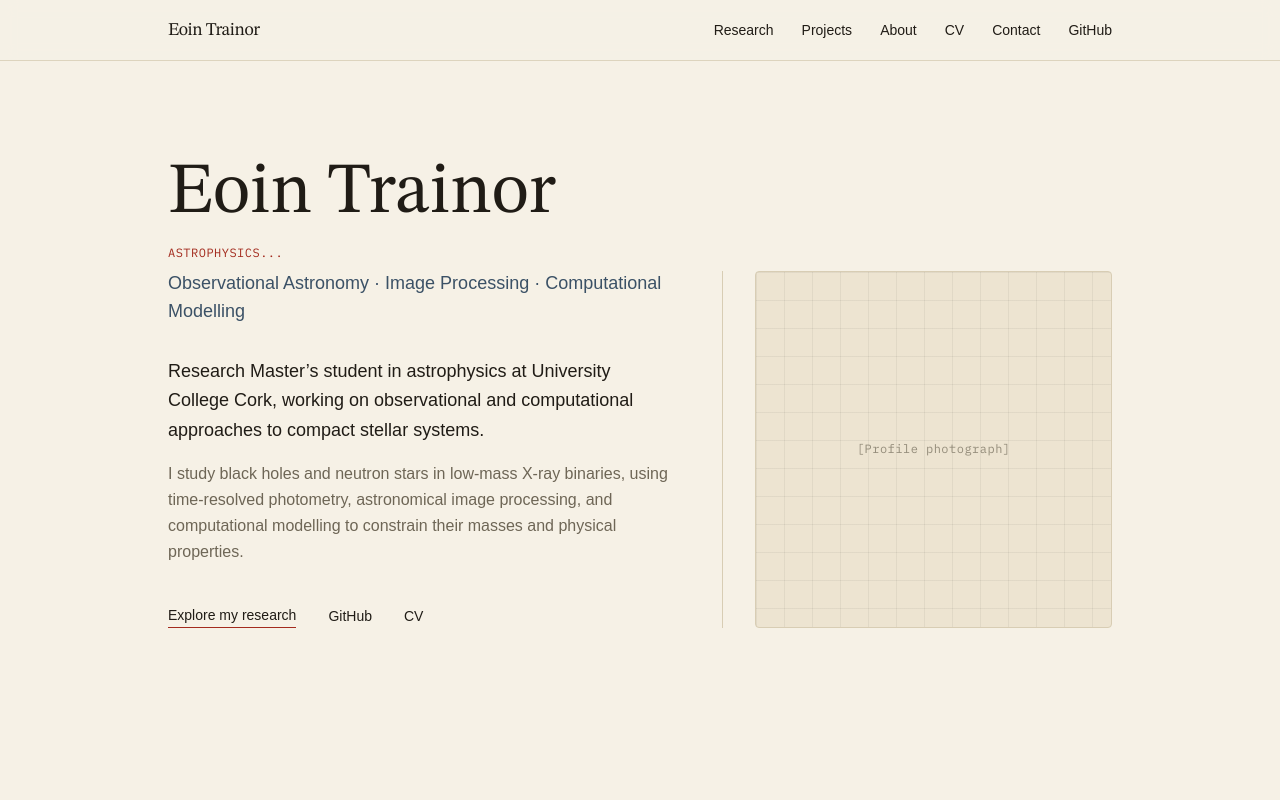
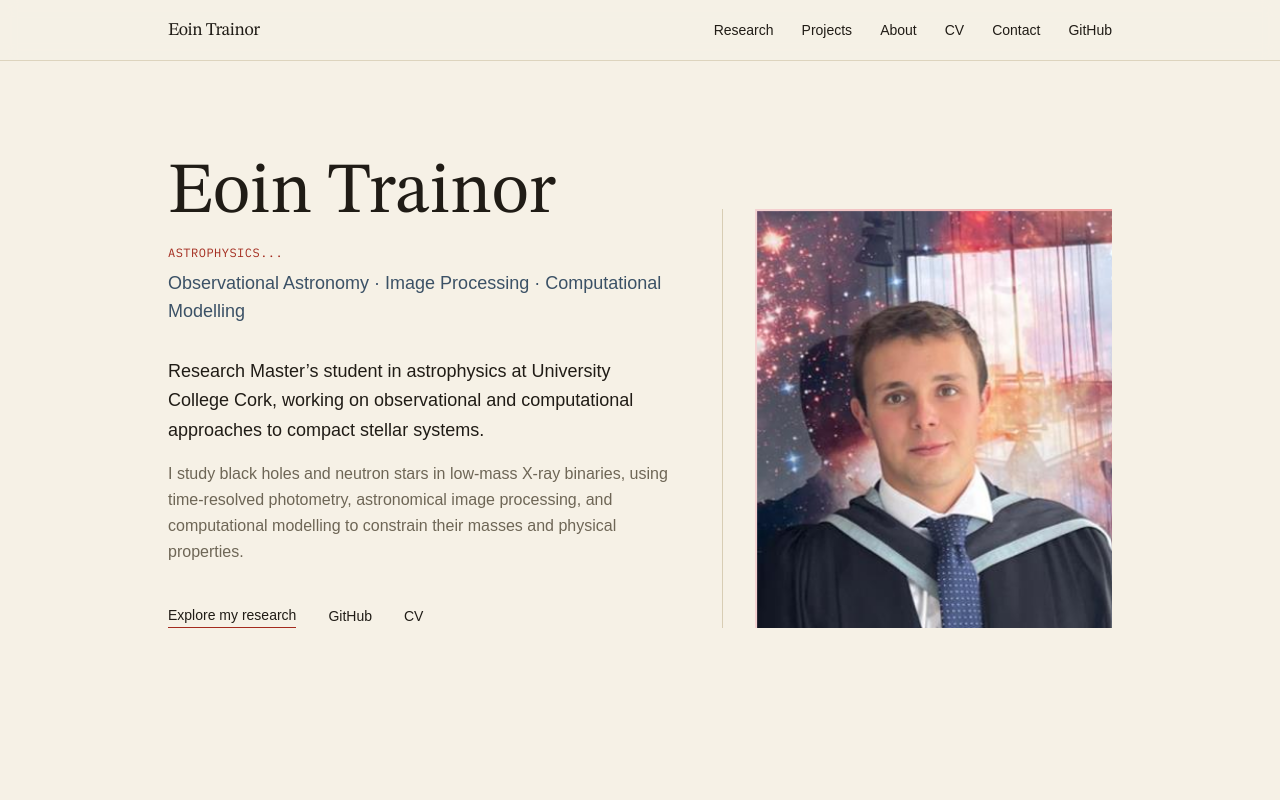
Before and after one commit to EoinTrainor/academic-website, a Next.js app: page / in a window 1280 px wide. Shown: the top 800 px of the page. Built offline with nearby package versions, Linux system fonts and the light colour scheme; a web font is replaced by a local one.

Commit message:
Add profile photograph to homepage hero
Replaces the placeholder profile-photo panel with a real headshot.

```diff
--- a/src/components/Hero.tsx
+++ b/src/components/Hero.tsx
@@ -41,7 +41,11 @@ export default function Hero() {
         </div>
 
         <div className="hidden border-l border-ink-line pl-8 md:block">
-          <ScientificFigure label="[Profile photograph]" aspect="square" />
+          <ScientificFigure
+            label="Profile photograph"
+            src="/figures/eoin-trainor-profile.png"
+            aspect="square"
+          />
         </div>
       </div>
     </section>
```
Also changed, not shown: public/figures/eoin-trainor-profile.png (added).
